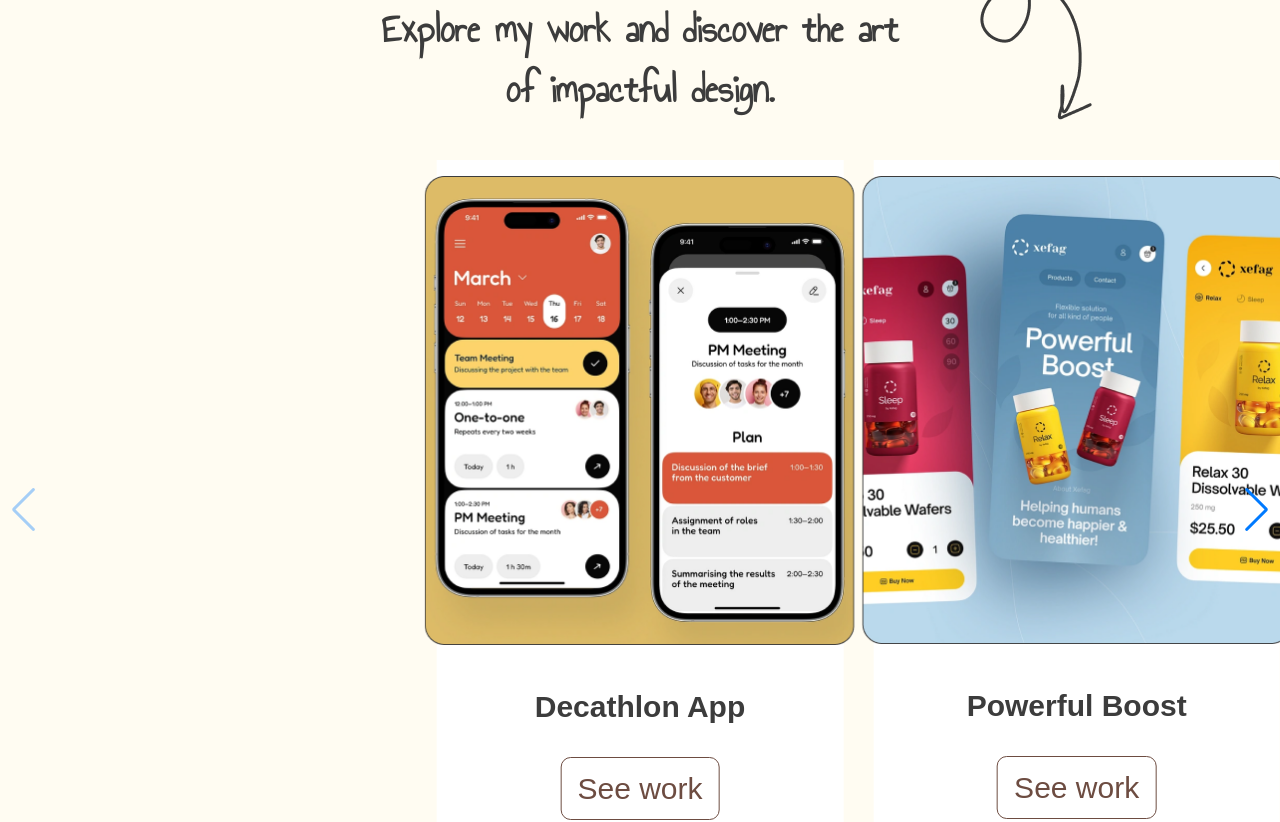
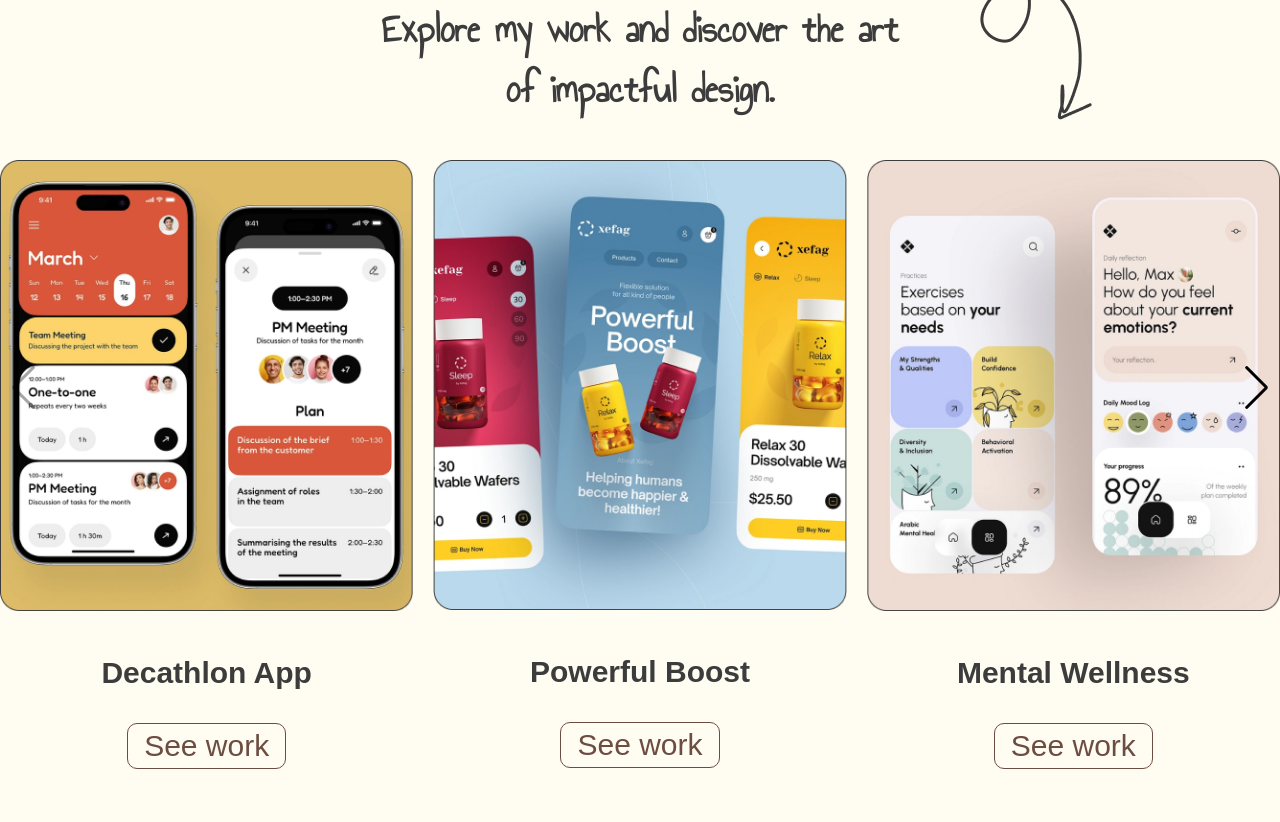
Before and after one commit to MohdAnas07/saumya-portfolio, a Next.js app: page / in a window 1280 px wide. Shown: the part 1040-1862 px from the top of the page. Built offline with nearby package versions, Linux system fonts and the light colour scheme; a web font is replaced by a local one.

Commit message:
pushed work section

```diff
--- a/components/FeatureWorkSection/Components/WorkCard.tsx
+++ b/components/FeatureWorkSection/Components/WorkCard.tsx
@@ -2,18 +2,18 @@
 
 const WorkCard = ({ image, title, link }: { image: string, title: string, link: string }) => {
   return (
-    <div className="w-[430px] rounded-lg  overflow-hidden">
+    <div className=" md:w-[430px]  rounded-lg  overflow-hidden">
       <img
         src={image}
         alt={title}
-        className="w-full h-[470px] object-cover"
+        className="h-[470px] object-cover"
       />
       <div className=" mt-6 p-6 text-center font-montserrat">
         <h3 className=" text-lg md:text-[30px] font-bold mb-3">{title}</h3>
 
         <button
           onClick={() => window.location.href = link}
-          className={` font-montserrat border border-[#6D4C41] rounded-[10px] px-4 py-2 text-[#6D4C41] hover:bg-[#8A6C59] hover:text-white transition-all text-[30px] font-medium cursor-pointer inline mt-6  `}>
+          className={` font-montserrat border border-[#6D4C41] rounded-[10px] px-4 py-2 text-[#6D4C41] hover:bg-[#8A6C59] hover:text-white transition-all text-lg md:text-[30px] font-medium cursor-pointer inline mt-6  `}>
           See work
         </button>
       </div>
--- a/components/FeatureWorkSection/Components/WorkCardCarousel.tsx
+++ b/components/FeatureWorkSection/Components/WorkCardCarousel.tsx
@@ -1,46 +1,44 @@
 import React from 'react';
-import Slider from 'react-slick';
-import WorkCard from './WorkCard';
-import { workData } from '@/Data/workData';
 import { Swiper, SwiperSlide } from 'swiper/react';
-
-// Import Swiper styles
 import 'swiper/css';
 import 'swiper/css/pagination';
 import 'swiper/css/navigation';
+import './styles.css'
 
-import './styles.css';
-
-// import required modules
-import { Pagination } from 'swiper/modules';
-import { Navigation } from 'swiper/modules';
+import { Pagination, Navigation } from 'swiper/modules';
+import WorkCard from './WorkCard';
+import { workData } from '@/Data/workData';
 
 const WorkCardCarousel = () => {
   return (
-    <div className="w-full py-10 z-1">
-      {/* <div className=" mx-auto px-4 flex  "> */}
-      <div className="slider-container">
+    <div className="w-full py-10 bg-[#FFFCF2]">
+      <div className="hidden md:block slider-container mx-auto">
         <Swiper
           navigation={true}
           slidesPerView={3}
-          centeredSlides={true}
-          spaceBetween={30}
+          centeredSlides={false} /* Change to false for standard alignment */
+          spaceBetween={20} /* Adjust spacing between slides */
           pagination={{
             clickable: true,
           }}
-          modules={[Pagination, Navigation]}
-          className="mySwiper bg-[bg-[#FFFCF2]]"
+          modules={[ Navigation]}
+          className="mySwiper"
         >
           {workData.map((card, index) => (
-            <SwiperSlide>
-              <div key={index} className="p-4">
-                <WorkCard image={card.image} title={card.title} link={card.link} />
-              </div>
+            <SwiperSlide key={index}>
+              <WorkCard image={card.image} title={card.title} link={card.link} />
             </SwiperSlide>
           ))}
+        </Swiper>
+      </div>
 
-        </Swiper>
+      <div className="flex flex-col md:hidden slider-container mx-auto">
 
+        {workData.map((card, index) => (
+          <SwiperSlide key={index}>
+            <WorkCard image={card.image} title={card.title} link={card.link} />
+          </SwiperSlide>
+        ))}
       </div>
     </div>
   );
--- a/components/FeatureWorkSection/Components/styles.css
+++ b/components/FeatureWorkSection/Components/styles.css
@@ -1,35 +1,35 @@
-
 .swiper {
   width: 100%;
-  height: 100%;
+  height: auto; /* Ensure Swiper container adjusts to content */
+  margin: 0; /* Remove any default margin */
+  padding: 0; /* Remove any default padding */
 }
 
 .swiper-slide {
-  text-align: center;
-  font-size: 18px;
-  background: #fff;
-
-  /* Center slide text vertically */
-  display: flex;
-  justify-content: center;
-  align-items: center;
+  display: flex; /* Flexbox for centering content */
+  justify-content: center; /* Center content horizontally */
+  align-items: center; /* Center content vertically */
+  width: 33.33%; /* Set consistent width for slides (1/3 of the view for 3 slides per view) */
+  background: transparent !important; /* Remove background for transparency */
 }
 
 .swiper-slide img {
-  display: block;
-  width: 100%;
-  height: 100%;
+  width: 100%; /* Ensure images fit their container */
+  height: auto;
   object-fit: cover;
 }
 
-.swiper-slide {
-  width: 60%;
+.swiper-wrapper {
+  padding: 0; /* Remove padding in the wrapper */
 }
 
-.swiper-slide:nth-child(2n) {
-  width: 40%;
+.swiper-button-next,
+.swiper-button-prev {
+  top: 36% !important; /* Center navigation arrows vertically */
+  /* transform: translateY(-50%); */
+  color: black !important;
 }
 
-.swiper-slide:nth-child(3n) {
-  width: 20%;
+.swiper-pagination {
+  bottom: 10px !important; /* Adjust pagination to fit well below the Swiper */
 }
```
